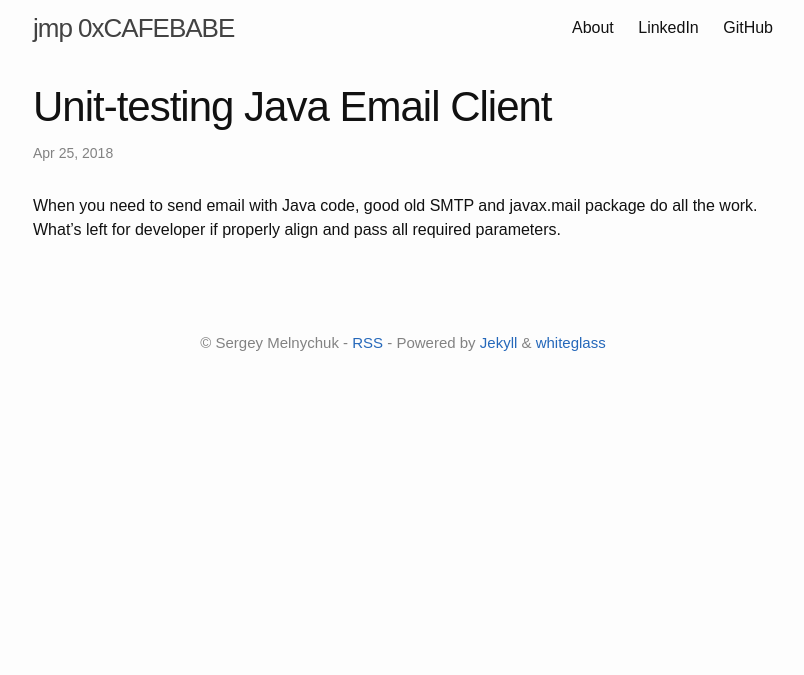
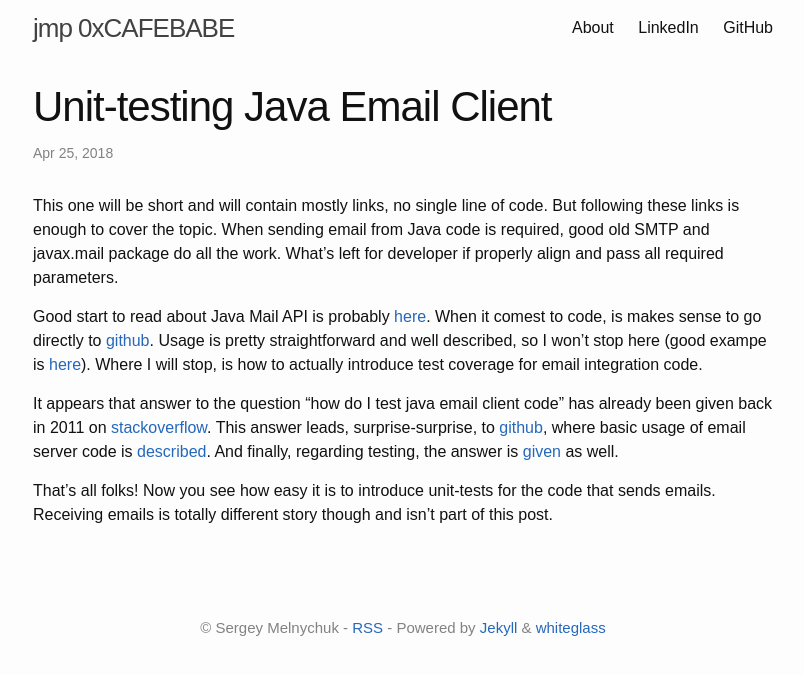
Before and after one commit to sergey-melnychuk/sergey-melnychuk.github.io, a Jekyll site: the page built from _posts/2018-04-25-unit-testing-java-email-client.markdown, in a window 1280 px wide. Shown: the top 675 px of the page, without its empty margins (237-1041 px from the left). Built offline with Jekyll 4.4.1, drawn with Linux system fonts in a browser that asks for light colours.

Commit message:
Finish post

```diff
--- a/_posts/2018-04-25-unit-testing-java-email-client.markdown
+++ b/_posts/2018-04-25-unit-testing-java-email-client.markdown
@@ -4,11 +4,17 @@ title:  "Unit-testing Java Email Client"
 date:   2018-04-25 12:18:00 +0200
 categories: java email testing
 ---
-When you need to send email with Java code, good old SMTP and javax.mail package do all the work.
-What's left for developer if properly align and pass all required parameters.
+This one will be short and will contain mostly links, no single line of code. But following these links is enough to cover the topic. When sending email from Java code is required, good old SMTP and javax.mail package do all the work. What's left for developer if properly align and pass all required parameters.
+
+Good start to read about Java Mail API is probably [here][javamail-oracle]. When it comest to code, is makes sense to go directly to [github][javamail-github]. Usage is pretty straightforward and well described, so I won't stop here (good exampe is [here][aws-smtp-java]). Where I will stop, is how to actually introduce test coverage for email integration code.
+
+It appears that answer to the question "how do I test java email client code" has already been given back in 2011 on [stackoverflow][wiser-answer]. This answer leads, surprise-surprise, to [github][smtp-github], where basic usage of email server code is [described][smtp-server]. And finally, regarding testing, the answer is [given][smtp-wiser] as well.
+
+That's all folks! Now you see how easy it is to introduce unit-tests for the code that sends emails. Receiving emails is totally different story though and isn't part of this post.
 
 [javamail-oracle]: http://www.oracle.com/technetwork/java/javamail/index.html
 [javamail-github]: https://javaee.github.io/javamail/
+[aws-smtp-java]: https://docs.aws.amazon.com/ses/latest/DeveloperGuide/send-using-smtp-java.html
 [wiser-answer]: https://stackoverflow.com/a/8604585
 [smtp-github]: https://github.com/voodoodyne/subethasmtp
 [smtp-server]: https://github.com/voodoodyne/subethasmtp/blob/master/UsingSubEthaSMTP.md
```
